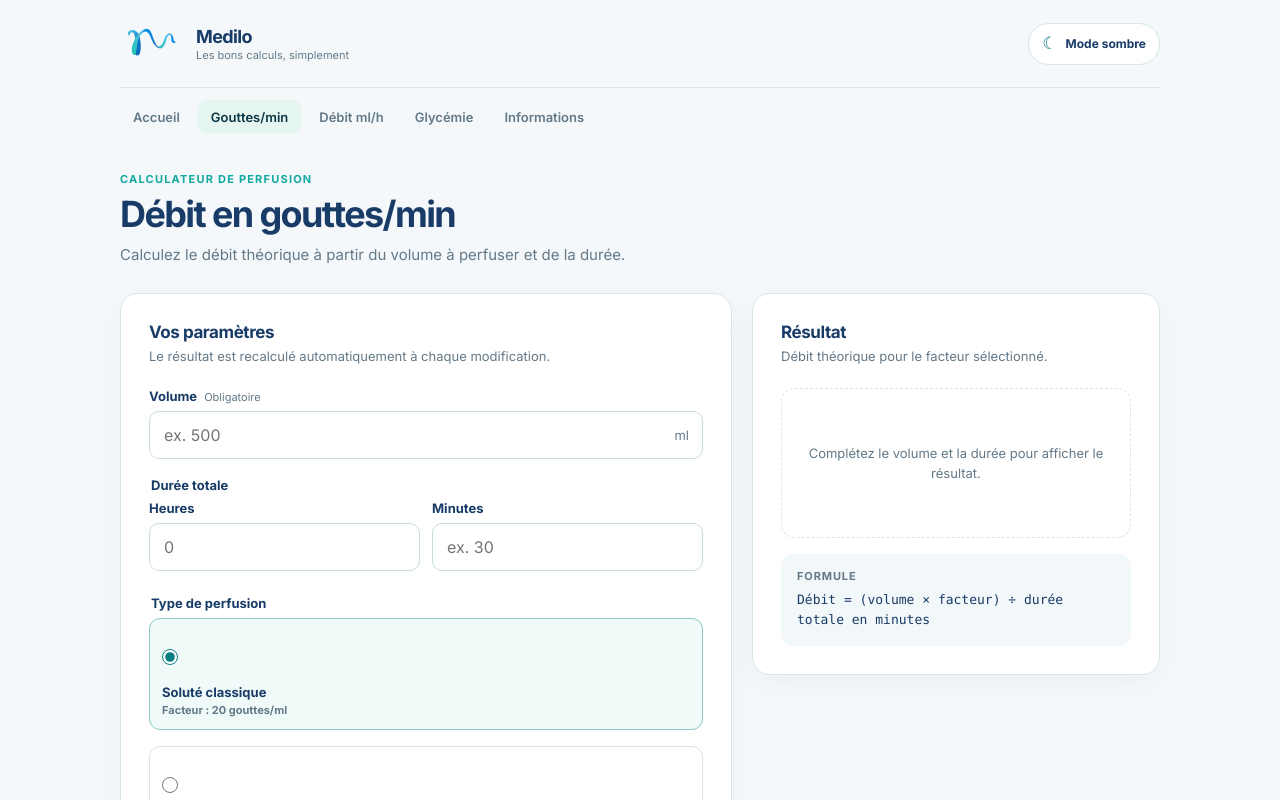
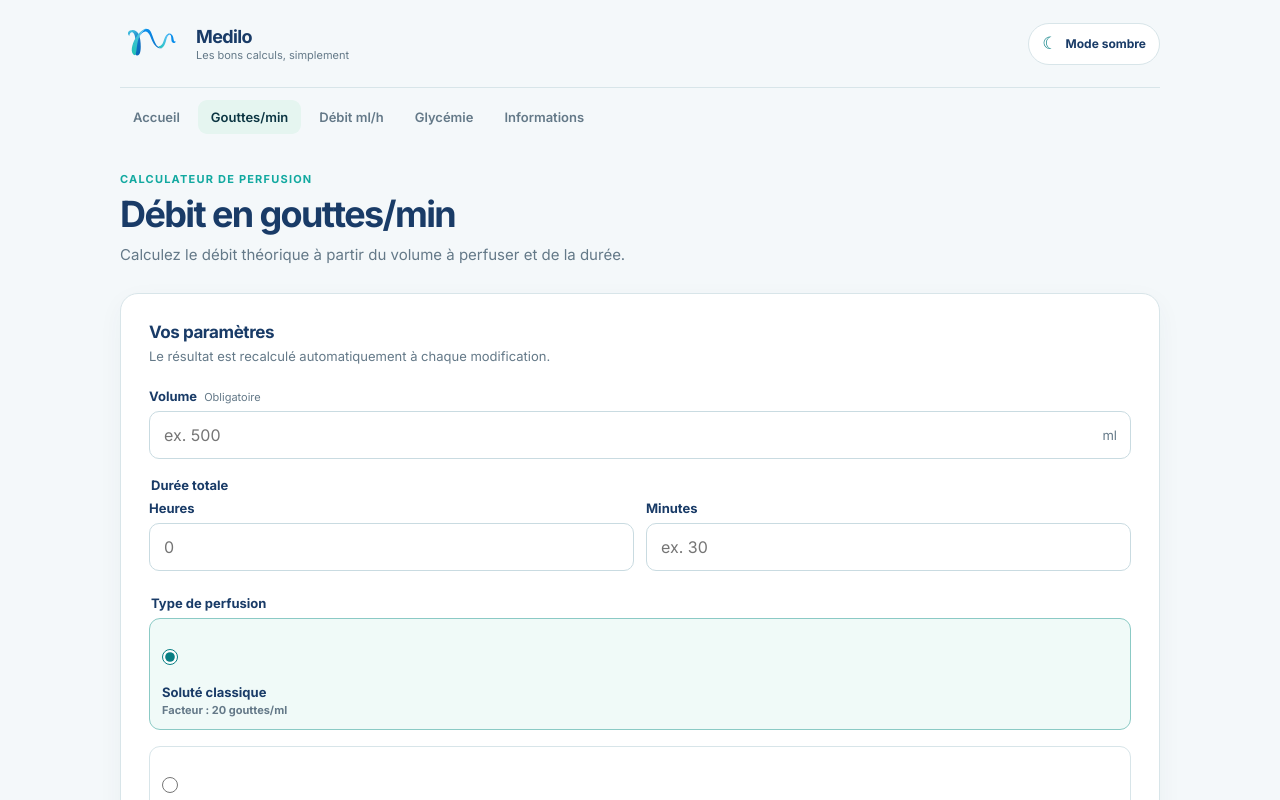
Before and after one commit to samfordev/medilo, an Angular app: page /drip-rate in a window 1280 px wide. Shown: the top 800 px of the page. Built offline with nearby package versions, Linux system fonts and the light colour scheme.

Commit message:
fix: adjust calculator layout grid columns for improved responsiveness

```diff
--- a/src/styles.scss
+++ b/src/styles.scss
@@ -216,7 +216,7 @@ h1 {
 
 .calculator-layout {
   display: grid;
-  grid-template-columns: minmax(0, 1.2fr) minmax(280px, 0.8fr);
+  grid-template-columns: minmax(0, 1fr);
   gap: 20px;
   align-items: start;
 }
@@ -328,8 +328,6 @@ h1 {
   .tool-card { min-height: auto; display: grid; grid-template-columns: 44px 1fr; column-gap: 13px; padding: 15px; }
   .tool-icon { grid-row: span 2; margin-bottom: 0; }
   .tool-card span:last-child { margin-top: 2px; }
-  .calculator-layout { grid-template-columns: 1fr; }
-  .result-panel { order: -1; }
   .result-panel .empty-result { min-height: 90px; }
   .info-grid { grid-template-columns: 1fr; gap: 11px; }
 }
```
